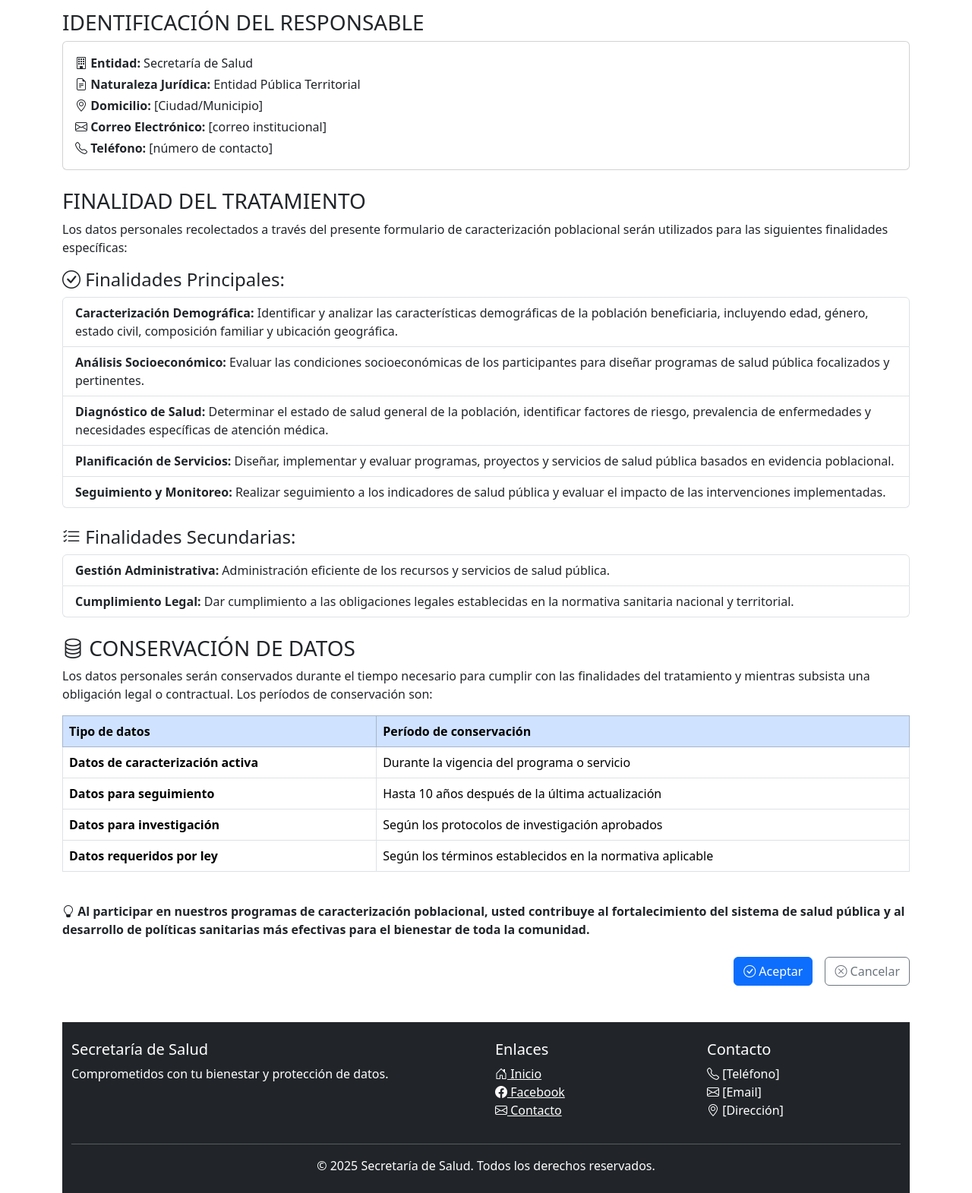
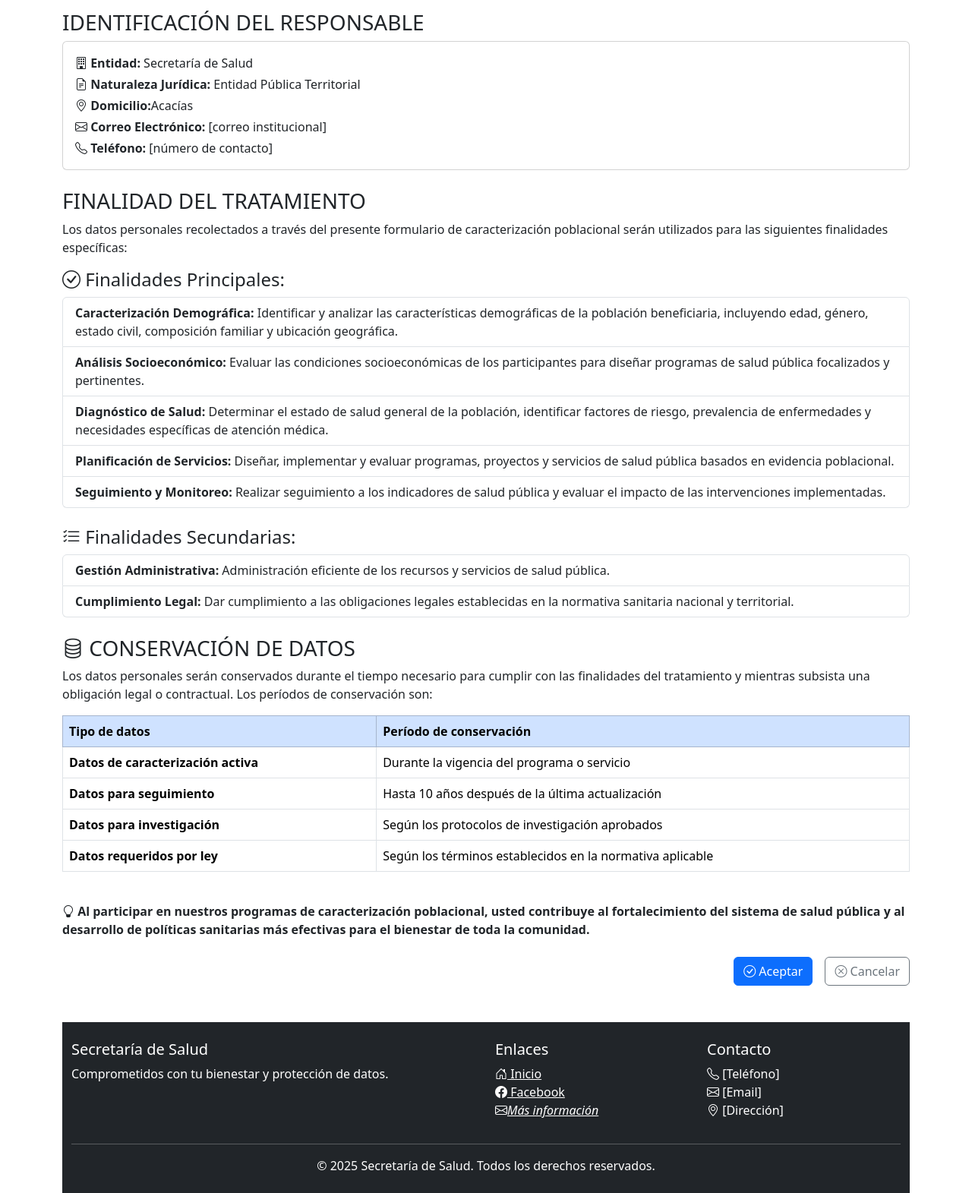
Before and after one commit to David-T19/Test, a plain HTML site: page index.html in a window 1280 px wide. Shown: the part 215-1786 px from the top of the page at 76% size. Drawn offline with nearby package versions, Linux system fonts and the light colour scheme.

Commit message:
Update index.html

```diff
--- a/index.html
+++ b/index.html
@@ -78,7 +78,7 @@
             <div class="card-body">
                 <p class="mb-1"><strong><i class="bi bi-building"></i> Entidad:</strong> Secretaría de Salud</p>
                 <p class="mb-1"><strong><i class="bi bi-file-earmark-text"></i> Naturaleza Jurídica:</strong> Entidad Pública Territorial</p>
-                <p class="mb-1"><strong><i class="bi bi-geo-alt"></i> Domicilio:</strong> [Ciudad/Municipio]</p>
+                <p class="mb-1"><strong><i class="bi bi-geo-alt"></i> Domicilio:</strong>Acacías</p>
                 <p class="mb-1"><strong><i class="bi bi-envelope"></i> Correo Electrónico:</strong> [correo institucional]</p>
                 <p class="mb-0"><strong><i class="bi bi-telephone"></i> Teléfono:</strong> [número de contacto]</p>
             </div>
@@ -172,8 +172,6 @@
                 <i class="bi bi-x-circle"></i> Cancelar
             </button>
 
-
-
     </div>
 
     <!-- Footer -->
@@ -189,7 +187,7 @@
                     <ul class="list-unstyled">
                         <li><a href="https://acacias.gov.co/" class="text-white"><i class="bi bi-house-door"></i> Inicio</a></li>
                         <li><a href="https://www.facebook.com/share/16z4HY6Yn3/" class="text-white"><i class="bi bi-facebook"></i> Facebook</a></li>
-                        <li><a href="#" class="text-white"><i class="bi bi-envelope"></i> Contacto</a></li>
+                        <li><a href="https://acacias.gov.co/publicaciones/7609/politicas/" class="text-white"><i class="bi bi-envelope">Más información</i></a></li>
                     </ul>
                 </div>
                 <div class="col-md-3">
```
